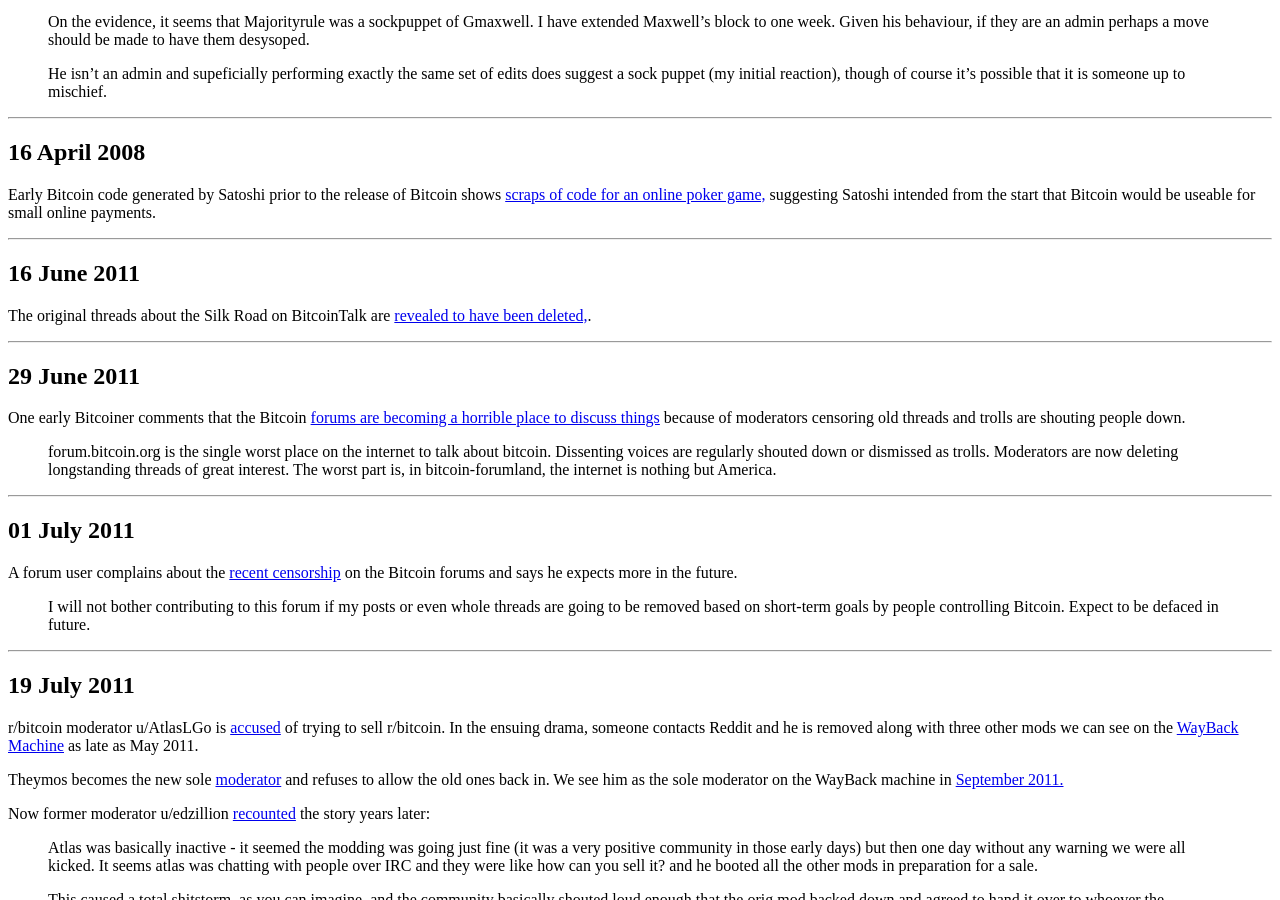
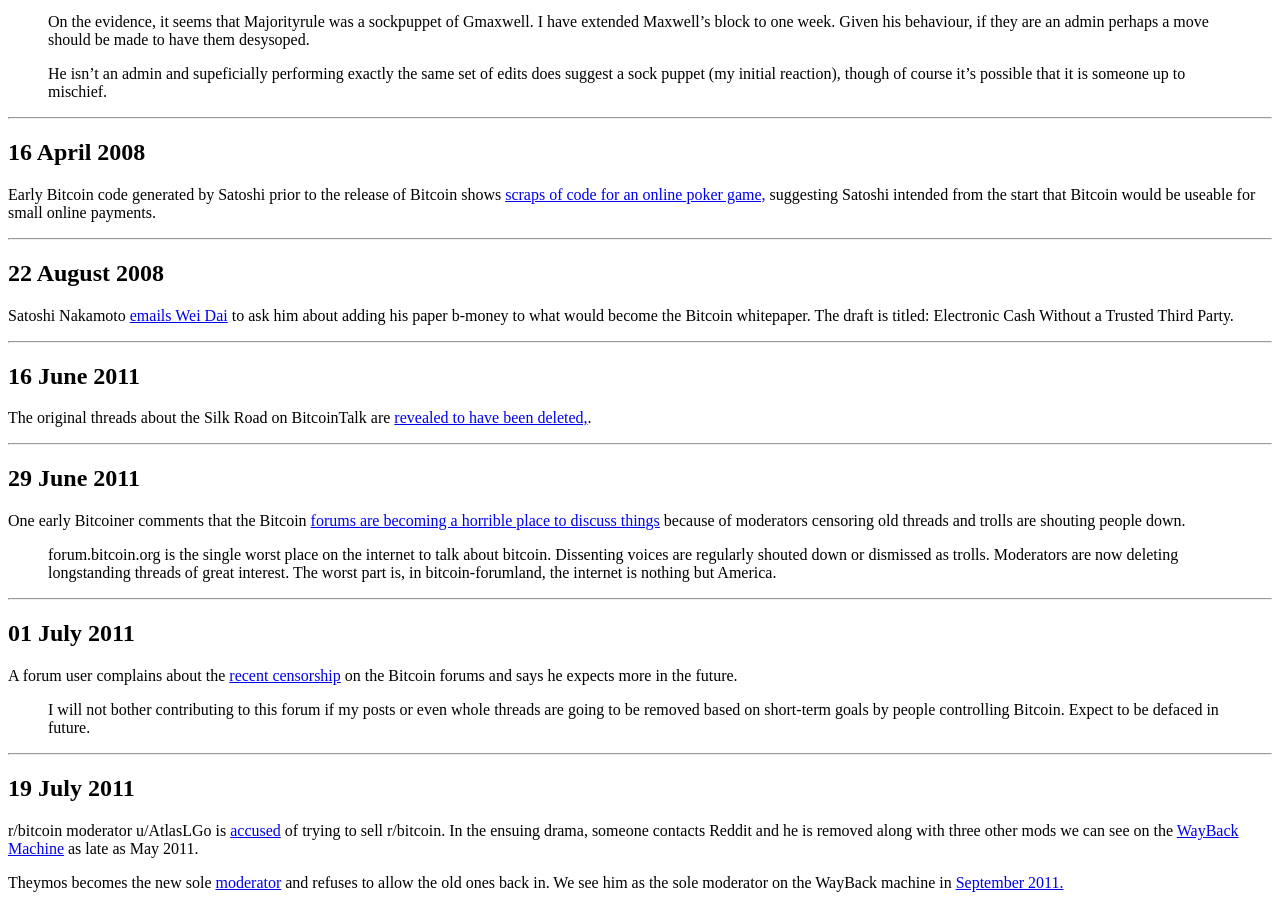
Before and after one commit to derykmakgill/website, a Jekyll site: the page built from testbtc.md, in a window 1280 px wide and 900 px high, scrolled down 1272 px. Built offline with Jekyll 4.4.1, drawn with Linux system fonts in a browser that asks for light colours; a script that is not in the unit is left out.

Commit message:
Update testbtc.md

```diff
--- a/testbtc.md
+++ b/testbtc.md
@@ -85,6 +85,12 @@
 ## 16 April 2008
 
 Early Bitcoin code generated by Satoshi prior to the release of Bitcoin shows [scraps of code for an online poker game,](https://sourceforge.net/p/bitcoin/code/1/tree/trunk/uibase.cpp) suggesting Satoshi intended from the start that Bitcoin would be useable for small online payments.
+
+---
+
+## 22 August 2008
+
+Satoshi Nakamoto [emails Wei Dai](https://www.gwern.net/docs/bitcoin/2008-nakamoto) to ask him about adding his paper b-money to what would become the Bitcoin whitepaper. The draft is titled: Electronic Cash Without a Trusted Third Party.
 
 ---
 
```
